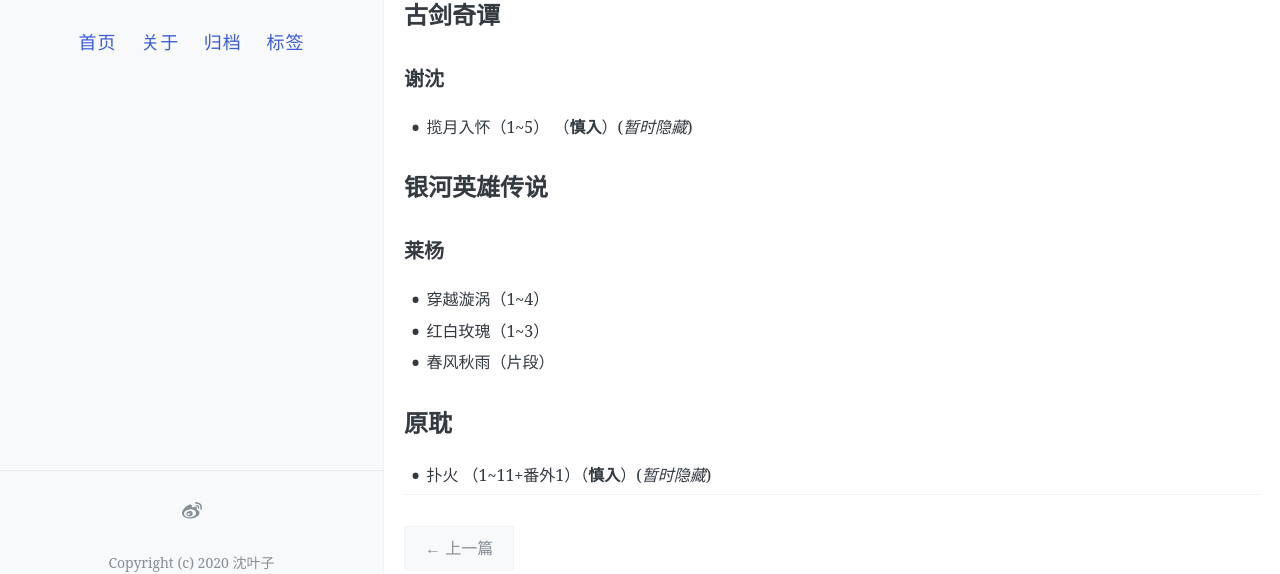
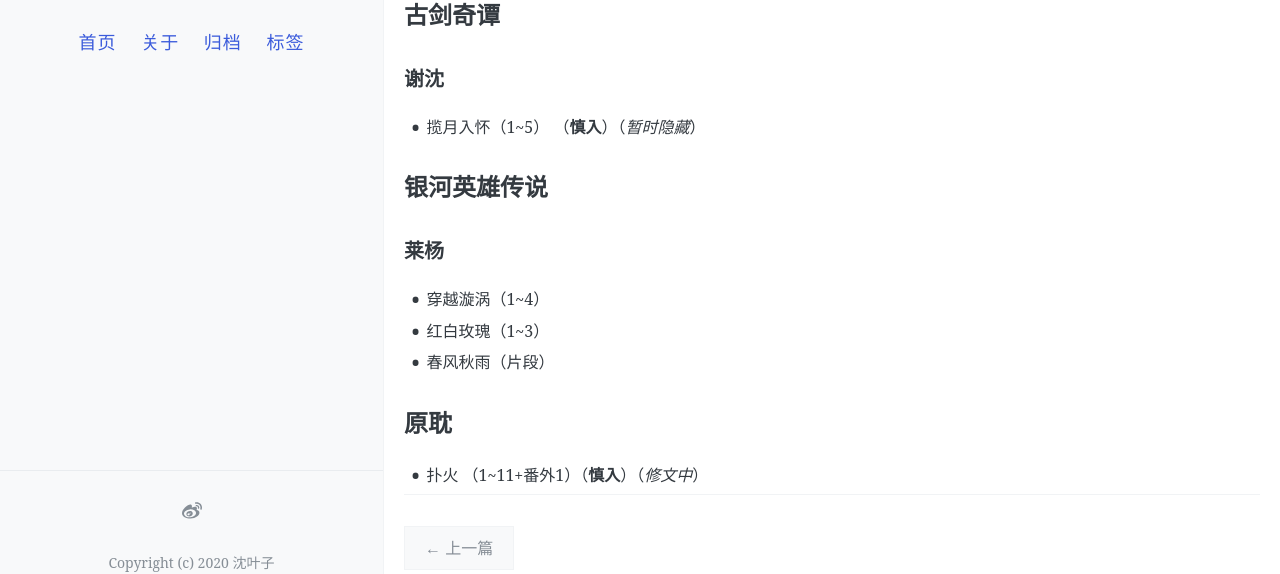
Before and after one commit to KnightShen711/ForeverNight, a Jekyll site: the page built from _posts/2020-07-16-pinnedblog.md, in a window 1280 px wide and 1031 px high. Shown: the part 421-995 px from the top of the window. Built offline with Jekyll 4.4.1, drawn with Linux system fonts in a browser that asks for light colours; comment, search, counter and statistics services are not loaded.

Commit message:
change pinned

```diff
--- a/_posts/2020-07-16-pinnedblog.md
+++ b/_posts/2020-07-16-pinnedblog.md
@@ -19,7 +19,7 @@ pinned: true
 
 ## 古剑奇谭
 ### 谢沈
-* 揽月入怀（1~5） （**慎入**）(*暂时隐藏*)
+* 揽月入怀（1~5） （**慎入**）（*暂时隐藏*）
 
 ## 银河英雄传说
 ### 莱杨
@@ -28,4 +28,4 @@ pinned: true
 * 春风秋雨（片段）
 
 ## 原耽
-* 扑火 （1~11+番外1）（**慎入**）(*暂时隐藏*)
+* 扑火 （1~11+番外1）（**慎入**）（*修文中*）
```
